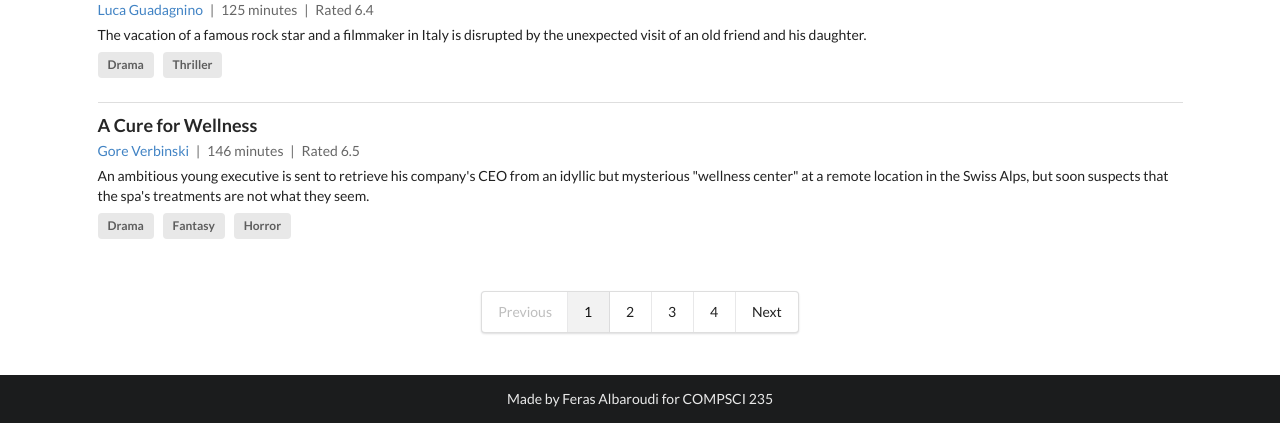
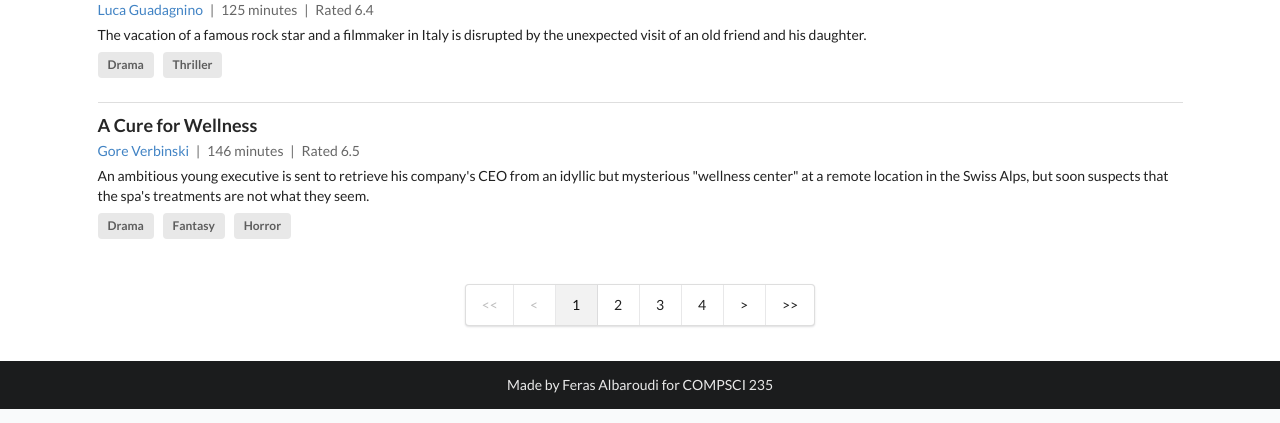
Before and after one commit to NeedsSoySauce/MyMovieList, a Flask app: page /search in a window 1280 px wide. Shown: the part 3503-3926 px from the top of the page. Run offline with Flask 2, Linux system fonts and the light colour scheme.

Commit message:
Made pagination responsive

```diff
--- a/movie/static/css/main.css
+++ b/movie/static/css/main.css
@@ -18,3 +18,21 @@ main {
 td:first-child {
     font-weight: bold;
 }
+
+.disabled {
+    pointer-events: none;
+}
+
+#pagination-large {
+    display: none;
+}
+
+@media only screen and (min-width: 600px) {
+    #pagination-large {
+        display: inline-flex;
+    }
+
+    #pagination-small {
+        display: none;
+    }
+}
--- a/movie/templates/search/search.html
+++ b/movie/templates/search/search.html
@@ -42,13 +42,19 @@
         {% endfor %}
     </div>
 
-    <section class="ui segment basic padded center aligned">
-        <div class="ui pagination menu">
+    <section class="ui segment basic center aligned">
+        <div class="ui pagination menu" id="pagination-large">
+            <a
+                    class="item {{ 'disabled' if page <= 0 }}"
+                    href="{{ url_for('search_bp.search', page=1, **args) }}"
+            >
+                <<
+            </a>
             <a
                     class="item {{ 'disabled' if page <= 0 }}"
                     href="{{ url_for('search_bp.search', page=page, **args) }}"
             >
-                Previous
+                <
             </a>
             {% for i in range([0, page-3]|max, [pages, page + 4]|min) %}
             <a
@@ -62,7 +68,35 @@
                     class="item {{ 'disabled' if page >= pages - 1 }}"
                     href="{{ url_for('search_bp.search', page=page+2, **args) }}"
             >
-                Next
+                >
+            </a>
+            <a
+                    class="item {{ 'disabled' if page >= pages - 1 }}"
+                    href="{{ url_for('search_bp.search', page=pages, **args) }}"
+            >
+                >>
+            </a>
+        </div>
+        <div class="ui pagination menu" id="pagination-small">
+            <a
+                    class="item {{ 'disabled' if page <= 0 }}"
+                    href="{{ url_for('search_bp.search', page=page, **args) }}"
+            >
+                <
+            </a>
+            {% for i in range([0, page-2]|max, [pages, page + 3]|min) %}
+            <a
+                    class="item {{ 'active' if i == page }}"
+                    href="{{ url_for('search_bp.search', page=i+1, **args) }}"
+            >
+                {{ i + 1 }}
+            </a>
+            {% endfor %}
+            <a
+                    class="item {{ 'disabled' if page >= pages - 1 }}"
+                    href="{{ url_for('search_bp.search', page=page+2, **args) }}"
+            >
+                >
             </a>
         </div>
     </section>
```
